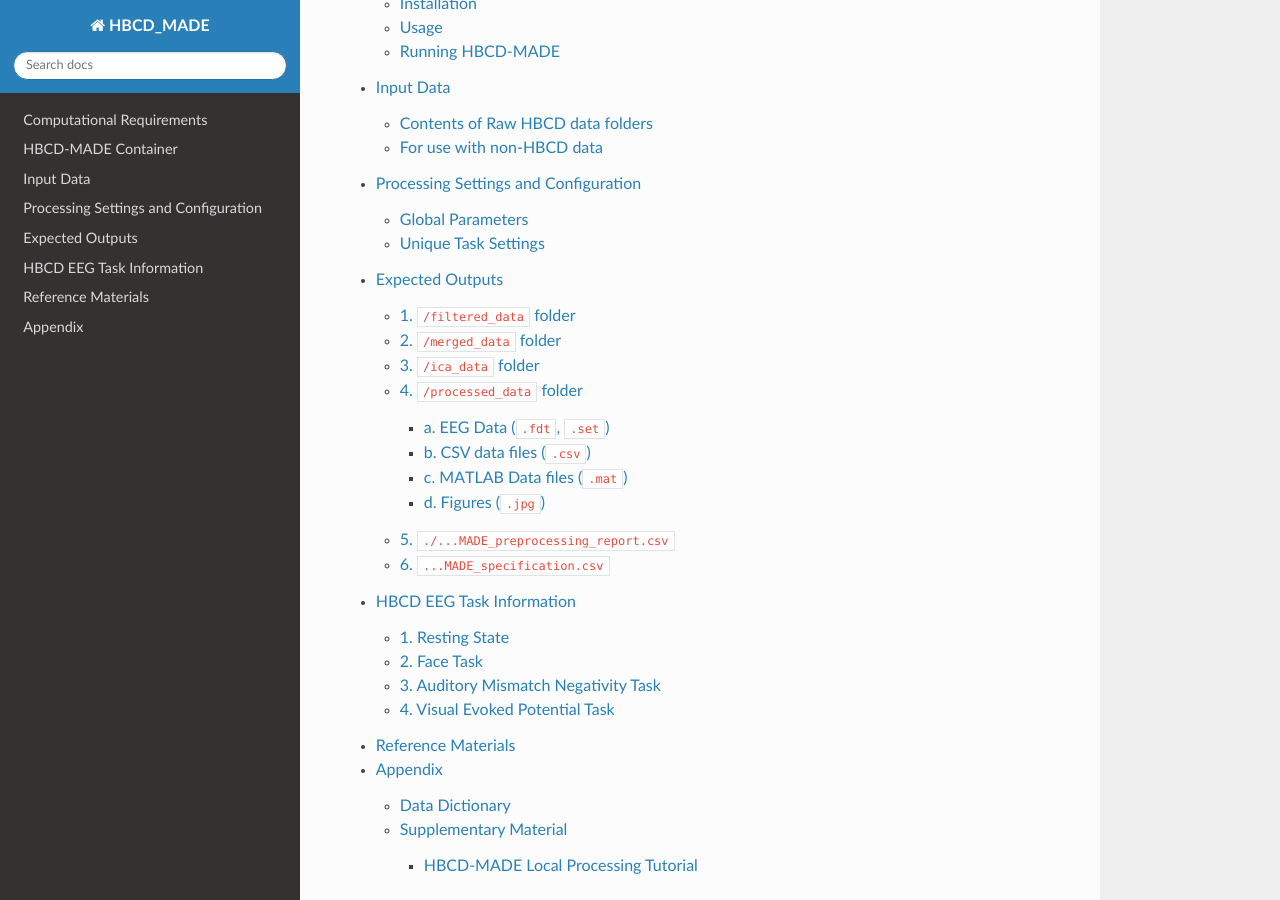
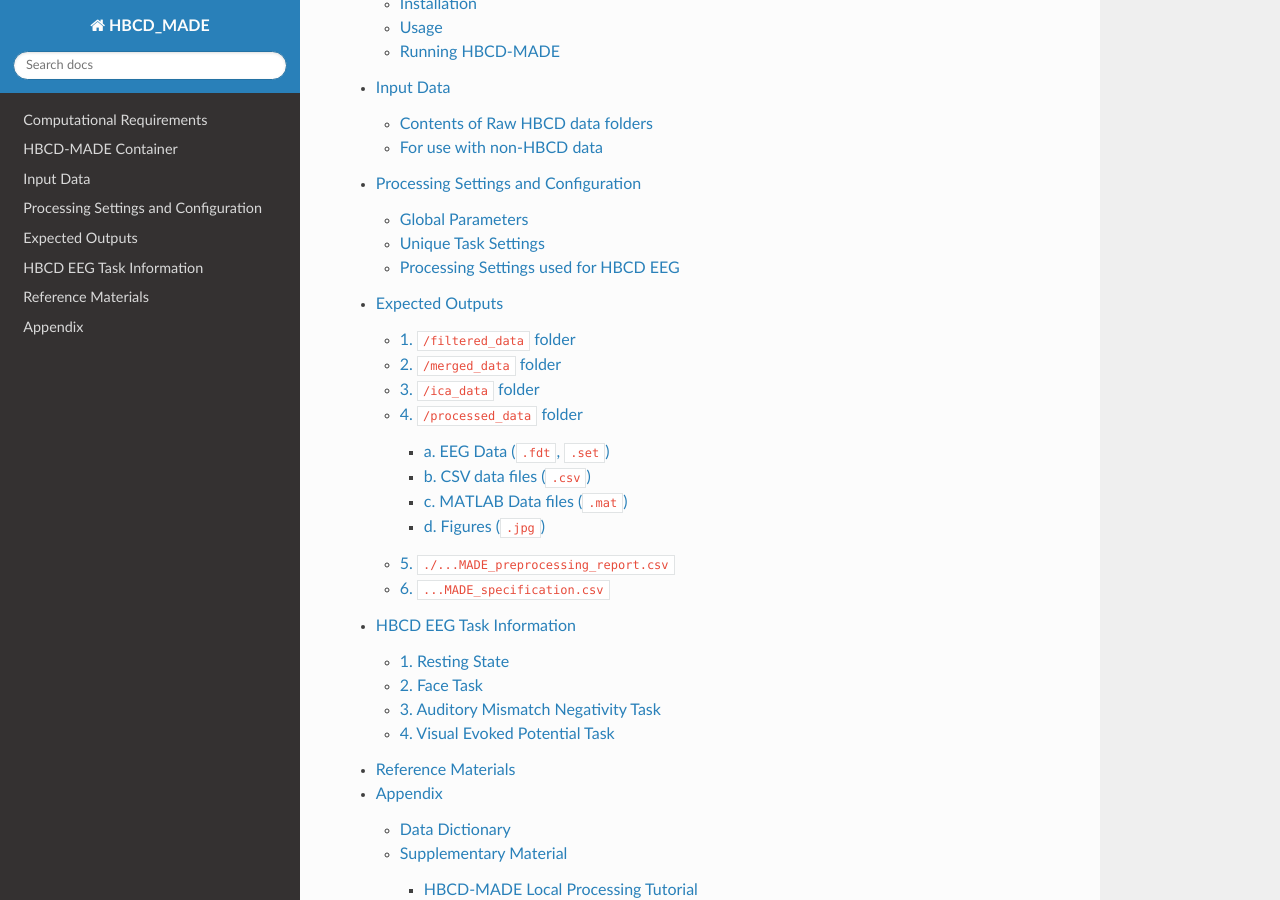
Before and after one commit to DCAN-Labs/HBCD-MADE, a Sphinx documentation site: the page built from docs/source/index.rst, in a window 1280 px wide and 900 px high, scrolled down 2220 px. Built offline with Sphinx 7.4.7 and the Read the Docs theme 2.0.0, drawn with Linux system fonts in a browser that asks for light colours.

Commit message:
Update json_configuration.rst

```diff
--- a/docs/source/json_configuration.rst
+++ b/docs/source/json_configuration.rst
@@ -63,6 +63,10 @@ Unique Task Settings
 
 .. _HBCDprocset:
 
+
+Processing Settings used for HBCD EEG
+^^^^^^^^^^^^^^^^^^^^^^^^^^^^^^^^^^^^^^
+
 **HBCD Global Parameters**
 
 - **boundary_marker**: "boundary"
@@ -88,6 +92,7 @@ Unique Task Settings
 **HBCD Unique Task Settings**
 
 1. **RS**
+
 - **ROI_of_interest**: "oz"
 - **make_dummy_events**: true
 - **remove_baseline**: 0
@@ -99,10 +104,11 @@ Unique Task Settings
 - **num_dummy_events**: 360
 - **dummy_event_spacing**: 0.5
 - **marker_names**: "DIN3"
-- **score_times**:[[40, 79], [80,140], [141, 300]]
+- **score_times**: [40, 79], [80,140], [141, 300]
 - **score_ROIs**: ["oz", "oz", "oz"]
 
 2. **VEP**
+
 - **ROI_of_interest**: "oz"
 - **erp_filter**: 1
 - **erp_lowpass**: 30
@@ -110,8 +116,8 @@ Unique Task Settings
 - **post_latency**: 0.4
 - **ERP_window_start**: 0.07
 - **ERP_window_end**: 0.15
-- **marker_names**: "DIN3"
-- **score_times**:[[40, 79], [80,140], [141, 300]]
+- **marker_names: "DIN3"
+- **score_times**: [40, 79], [80,140], [141, 300]
 - **score_ROIs**: ["oz", "oz", "oz"]
 
 3. **MMN**
@@ -138,7 +144,7 @@ Unique Task Settings
 - erp_filter: 1
 - erp_lowpass: 30
 - marker_names: "DIN3"
-- score_times:[[200, 300], [75,125], [200, 300], [325, 625]]
+- score_times:[200, 300], [75,125], [200, 300], [325, 625]
 - score_ROIs: ["p8", "oz", "oz", "oz"]
 
 
```
Also changed, not shown: other parts of docs/source/json_configuration.rst (+1 -1 lines).
